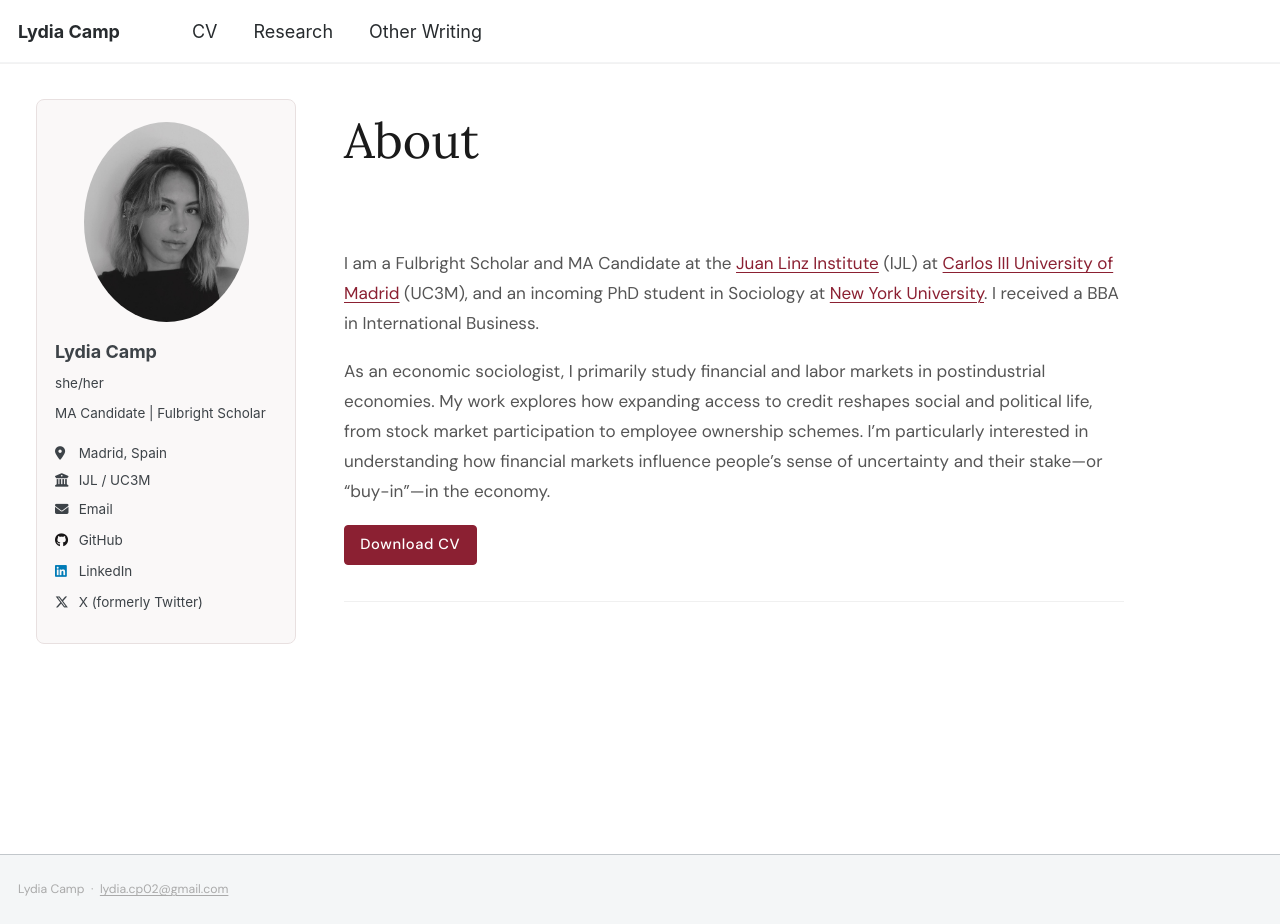
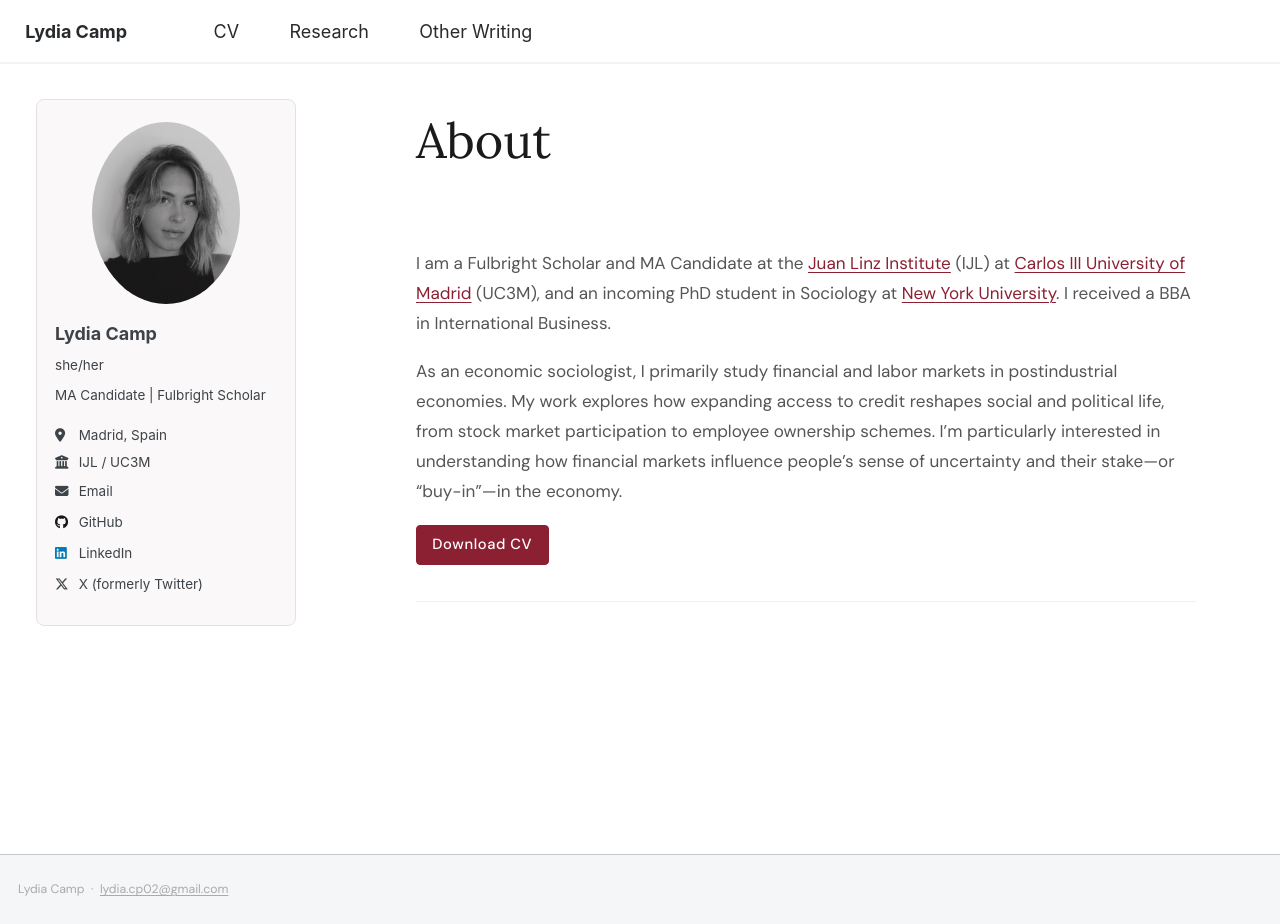
Before and after one commit to lydiagcamp/lydiagcamp.github.io, a Jekyll site: the page built from _pages/about.md, in a window 1280 px wide and 924 px high. Built offline with Jekyll 4.4.1, drawn with Linux system fonts in a browser that asks for light colours.

Commit message:
Tighten nav spacing, more sidebar gap, smaller photo
Co-Authored-By: Claude Sonnet 4.6 <noreply@anthropic.com>

```diff
--- a/_pages/about.md
+++ b/_pages/about.md
@@ -19,9 +19,9 @@ redirect_from:
 
 <style>
   .archive {
-    width: calc(100% - 308px) !important;
+    width: calc(100% - 380px) !important;
     float: none !important;
-    margin-left: 308px !important;
+    margin-left: 380px !important;
     margin-right: 0 !important;
     padding-left: 1rem !important;
     margin-top: 0 !important;
--- a/assets/css/custom.css
+++ b/assets/css/custom.css
@@ -117,8 +117,8 @@ details[open] summary {
 
 /* Author avatar — traditional oval */
 .author__avatar img {
-  width: 165px !important;
-  height: 200px !important;
+  width: 148px !important;
+  height: 182px !important;
   max-width: none !important;
   object-fit: cover !important;
   border-radius: 50% !important;
@@ -131,6 +131,12 @@ details[open] summary {
 /* Breathing room between photo and name */
 .author__avatar {
   margin-bottom: 1.1rem;
+}
+
+/* Tighten nav link spacing */
+.greedy-nav .visible-links .masthead__menu-item a {
+  padding-left: 0.4rem;
+  padding-right: 0.4rem;
 }
 
 /* Nav link hover */
```
